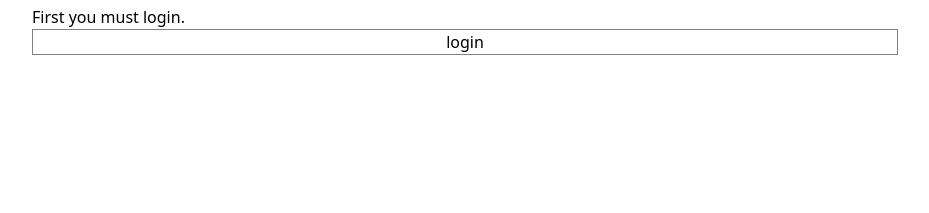
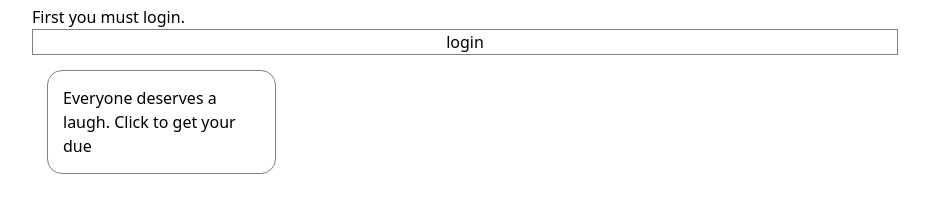
Before and after one commit to swapnil-up/google-keep-clone, a Vue app: page /login in a window 1280 px wide. Shown: the part 197-410 px from the top of the page, without its empty margins (28-957 px from the left). Built offline with nearby package versions, Linux system fonts and the light colour scheme; the HTML template or start-up script is replaced by a standard one.

Commit message:
refactored autologout into its own component, worked with fetch api to call jokes. Tried some UX on the joke too. Next work with CRUD

```diff
--- /dev/null
+++ b/src/components/AutoLogout.vue
@@ -0,0 +1,26 @@
+<script setup>
+import { useStore } from "vuex";
+import { useRouter } from "vue-router";
+let timeoutId;
+
+const store = useStore();
+const router = useRouter();
+
+const logout = () => {
+  store.commit("logout");
+  router.push({ name: "login" });
+};
+
+function resetTime() {
+  clearTimeout(timeoutId);
+  timeoutId = setTimeout(logout, 1000 * 120);
+}
+
+function initializeTimeout() {
+  document.addEventListener("scroll", resetTime);
+
+  resetTime();
+}
+
+initializeTimeout();
+</script>
--- /dev/null
+++ b/src/components/jokePuller.vue
@@ -0,0 +1,76 @@
+<script setup>
+import { ref } from "vue";
+
+const joke = ref({ setup: "", punchline: "" });
+const showPunchline = ref(false);
+function togglePunchline() {
+  showPunchline.value = !showPunchline.value;
+}
+
+function callJoke() {
+  let isLoading = true;
+  fetch("https://official-joke-api.appspot.com/random_joke")
+    .then((response) => {
+      if (!response.ok) {
+        if (response.status === 404) {
+          throw new Error("content not found");
+        } else if (response.status === 500) {
+          throw new Error("server error");
+        } else {
+          throw new Error("HTTP error: ${response.code}");
+        }
+      }
+
+      return response.json();
+    })
+    .then((data) => {
+      console.log(data);
+      joke.value.setup = data.setup;
+      joke.value.punchline = data.punchline;
+      showPunchline.value = false;
+    })
+    .catch((error) => {
+      console.log("Error:", error);
+      isLoading = false;
+    })
+    .finally(() => {
+      isLoading = false;
+    });
+}
+</script>
+
+<template>
+  <div class="joke-card" @click="callJoke">
+    <p v-if="!joke.setup">Everyone deserves a laugh. Click to get your due</p>
+    <p v-if="joke.setup">{{ joke.setup }}</p>
+    <button
+      class="show-answer"
+      v-if="!showPunchline && joke.setup"
+      @click.stop="togglePunchline"
+    >
+      Answer
+    </button>
+    <p v-if="joke.punchline && showPunchline">{{ joke.punchline }}</p>
+  </div>
+</template>
+
+<style scoped>
+.joke-card {
+  margin: 15px;
+  border: 1px solid gray;
+  padding: 15px;
+  max-width: 25ch;
+  border-radius: 15px;
+}
+.joke-card:hover {
+  cursor: pointer;
+  background-color: rgb(228, 228, 228);
+}
+.show-answer {
+  width: 100%;
+}
+.show-answer:hover {
+  background-color: rgb(200, 0, 0);
+  color: aliceblue;
+}
+</style>
--- a/src/views/HomePage.vue
+++ b/src/views/HomePage.vue
@@ -3,6 +3,7 @@ import { ref, watch, computed } from "vue";
 import draggable from "vuedraggable";
 import NoteCard from "../components/NoteCard.vue";
 import AddNoteCard from "../components/AddNoteCard.vue";
+import AutoLogout from "@/components/AutoLogout.vue";
 import { useStore } from "vuex";
 const store = useStore();
 const count = computed(() => store.state.notesCount);
@@ -61,6 +62,7 @@ function incrementCounter() {
       </draggable>
     </div>
   </div>
+  <AutoLogout />
 </template>
 
 <style scoped>
--- a/src/views/LogInPage.vue
+++ b/src/views/LogInPage.vue
@@ -1,8 +1,8 @@
 <script setup>
+import { ref } from "vue";
 import { useStore } from "vuex";
 import { useRouter } from "vue-router";
-
-let timeoutId;
+import jokePuller from "@/components/jokePuller.vue";
 
 const store = useStore();
 const router = useRouter();
@@ -11,29 +11,12 @@ const login = () => {
   store.commit("login");
   router.push({ name: "home" });
 };
-
-const logout = () => {
-  store.commit("logout");
-  router.push({ name: "login" });
-};
-
-function resetTime() {
-  clearTimeout(timeoutId);
-  timeoutId = setTimeout(logout, 1000 * 120);
-}
-
-function initializeTimeout() {
-  document.addEventListener("scroll", resetTime);
-
-  resetTime();
-}
-
-initializeTimeout();
 </script>
 
 <template>
   <h2>First you must login.</h2>
   <button @click="login">login</button>
+  <jokePuller />
 </template>
 
 <style scoped>
```
